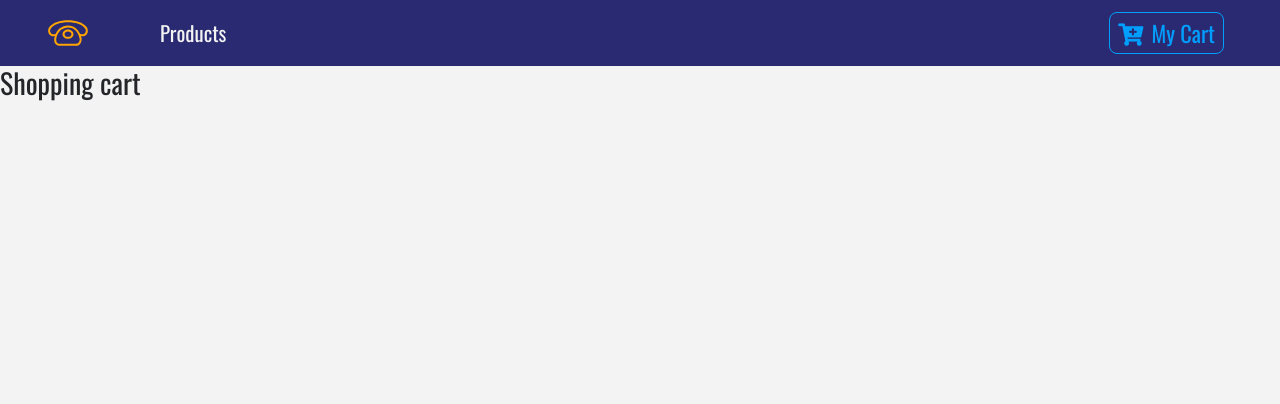
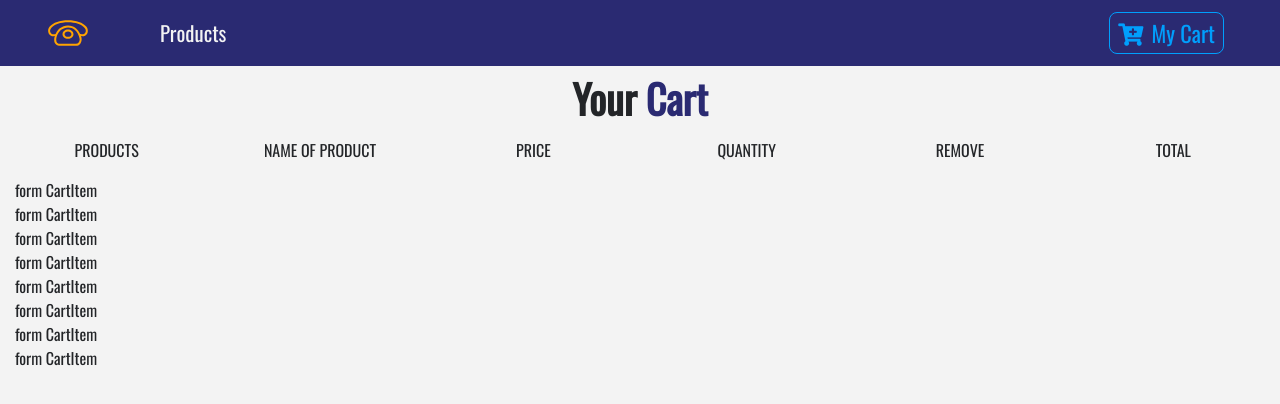
Before and after one commit to uimarshall/REDUX, a React (Create React App) app in the folder ecommerce/: page /cart in a window 1280 px wide. Shown: the top 404 px of the page. Built offline with nearby package versions, Linux system fonts and the light colour scheme; a web font is replaced by a local one.

Commit message:
add additional components file

```diff
--- a/ecommerce/src/App.css
+++ b/ecommerce/src/App.css
@@ -21,3 +21,6 @@
 .text-bright {
 	color: var(--mainBlue);
 }
+.add-to-cart {
+	color: #00abfd;
+}
--- a/ecommerce/src/App.js
+++ b/ecommerce/src/App.js
@@ -6,7 +6,7 @@
 import Navbar from "./components/Navbar";
 import ProductList from "./components/ProductList";
 import Details from "./components/Details";
-import Cart from "./components/Cart";
+import Cart from "./components/cart";
 import PageNotFound from "./components/PageNotFound";
 import Modal from "./components/Modal";
 
--- a/ecommerce/src/components/Cart.js
+++ /dev/null
@@ -1,13 +0,0 @@
-import React, { Component } from "react";
-
-export class Cart extends Component {
-	render() {
-		return (
-			<div>
-				<h3>Shopping cart</h3>
-			</div>
-		);
-	}
-}
-
-export default Cart;
--- /dev/null
+++ b/ecommerce/src/components/cart/Cart.js
@@ -0,0 +1,33 @@
+import React, { Component } from "react";
+import Title from "../Title";
+import CartColumns from "./CartColumns";
+import EmptyCart from "./EmptyCart";
+import { ProductConsumer } from "../../context";
+import CartList from "./CartList";
+
+export class Cart extends Component {
+	render() {
+		return (
+			<section>
+				<ProductConsumer>
+					{value => {
+						const { cart } = value;
+						if (cart.length > 0) {
+							return (
+								<React.Fragment>
+									<Title name="your" title="cart" />
+									<CartColumns />
+									<CartList value={value} />
+								</React.Fragment>
+							);
+						} else {
+							return <EmptyCart />;
+						}
+					}}
+				</ProductConsumer>
+			</section>
+		);
+	}
+}
+
+export default Cart;
--- /dev/null
+++ b/ecommerce/src/components/cart/CartColumns.js
@@ -0,0 +1,30 @@
+import React from "react";
+
+function CartColumns() {
+	return (
+		<div className="container-fluid text-center d-none d-lg-block">
+			<div className="row">
+				<div className="col-10 mx-auto col-lg-2">
+					<p className="text-uppercase">products</p>
+				</div>
+				<div className="col-10 mx-auto col-lg-2">
+					<p className="text-uppercase">name of product</p>
+				</div>
+				<div className="col-10 mx-auto col-lg-2">
+					<p className="text-uppercase">price</p>
+				</div>
+				<div className="col-10 mx-auto col-lg-2">
+					<p className="text-uppercase">quantity</p>
+				</div>
+				<div className="col-10 mx-auto col-lg-2">
+					<p className="text-uppercase">remove</p>
+				</div>
+				<div className="col-10 mx-auto col-lg-2">
+					<p className="text-uppercase">total</p>
+				</div>
+			</div>
+		</div>
+	);
+}
+
+export default CartColumns;
--- /dev/null
+++ b/ecommerce/src/components/cart/CartItem.js
@@ -0,0 +1,7 @@
+import React from "react";
+
+function CartItem() {
+	return <div>form CartItem</div>;
+}
+
+export default CartItem;
--- /dev/null
+++ b/ecommerce/src/components/cart/CartList.js
@@ -0,0 +1,16 @@
+import React from "react";
+import CartItem from "./CartItem";
+
+function CartList({ value }) {
+	const { cart } = value;
+	console.log(value, cart);
+	return (
+		<div className="container-fluid">
+			{cart.map(item => {
+				return <CartItem key={item.id} item={item} value={value} />;
+			})}
+		</div>
+	);
+}
+
+export default CartList;
--- /dev/null
+++ b/ecommerce/src/components/cart/EmptyCart.js
@@ -0,0 +1,18 @@
+import React from "react";
+
+function EmptyCart() {
+	return (
+		<div>
+			<div className="row">
+				<div className="col-10 mx-auto text-center text-title">
+					<h1>
+						your cart is empty -{" "}
+						<span className="add-to-cart">add to cart(link)</span>
+					</h1>
+				</div>
+			</div>
+		</div>
+	);
+}
+
+export default EmptyCart;
--- /dev/null
+++ b/ecommerce/src/components/cart/package.json
@@ -0,0 +1,3 @@
+{
+    "main": "Cart.js"
+}
--- a/ecommerce/src/context.js
+++ b/ecommerce/src/context.js
@@ -10,9 +10,12 @@
 	state = {
 		products: [],
 		detailProduct: detailProduct,
-		cart: [],
+		cart: storeProducts,
 		modalOpen: false,
-		modalProduct: detailProduct
+		modalProduct: detailProduct,
+		cartSubtotal: 0,
+		cartTax: 0,
+		cartTotal: 0
 	};
 	componentDidMount() {
 		this.setProducts();
@@ -65,6 +68,21 @@
 			return { modalOpen: false };
 		});
 	};
+
+	// Addition to Cart functions
+	increment = id => {
+		console.log("this is increment method");
+	};
+	decrement = id => {
+		console.log("this is decrement method");
+	};
+	removeItem = id => {
+		console.log("item removed");
+	};
+	clearCart = id => {
+		console.log("cart was cleared");
+	};
+
 	render() {
 		return (
 			// we return the 'ProductContext' & the 'Provider comp'
@@ -75,7 +93,11 @@
 					handleDetail: this.handleDetail,
 					addToCart: this.addToCart,
 					openModal: this.openModal,
-					closeModal: this.closeModal
+					closeModal: this.closeModal,
+					increment: this.increment,
+					decrement: this.decrement,
+					removeItem: this.removeItem,
+					clearCart: this.clearCart
 				}}
 			>
 				{/* return the children that will be inside this comp */}
```
